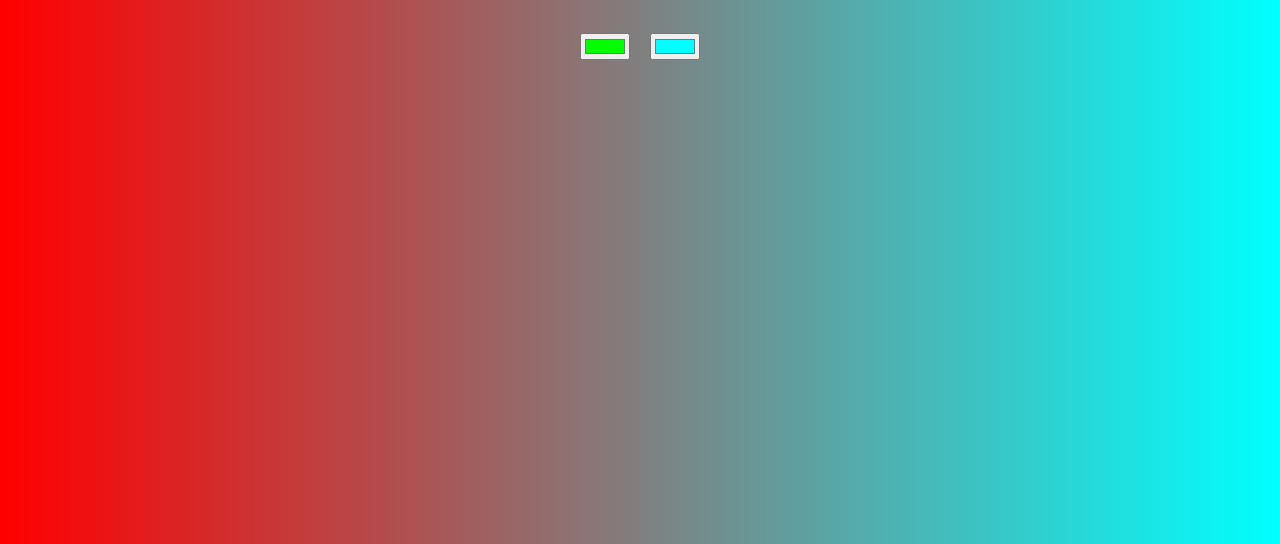
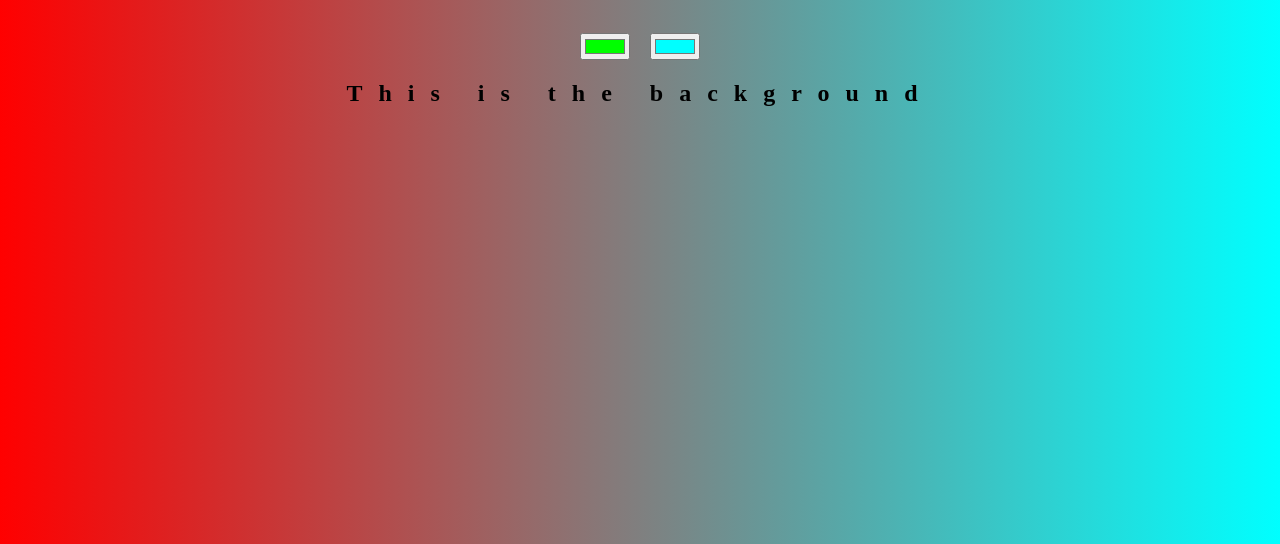
Before and after one commit to anujnegi341/bg-generator, a plain HTML site: page index.html in a window 1280 px wide. Shown: the part 256-800 px from the top of the page. Drawn offline with Linux system fonts and the light colour scheme.

Commit message:
change in h2 and h3

```diff
--- a/index.html
+++ b/index.html
@@ -10,7 +10,8 @@
   <h1> COOL Background Generator</h1>
   <input type="color" name="color1" id="color1" value="#00ff00">
   <input type="color" name="color2" id="color2" value="#00ffff">
-  <h2></h2>
+  <h2>This is the background</h2>
+  <h3></h3>
 
   <script src="script.js"></script>
 </body>
```
